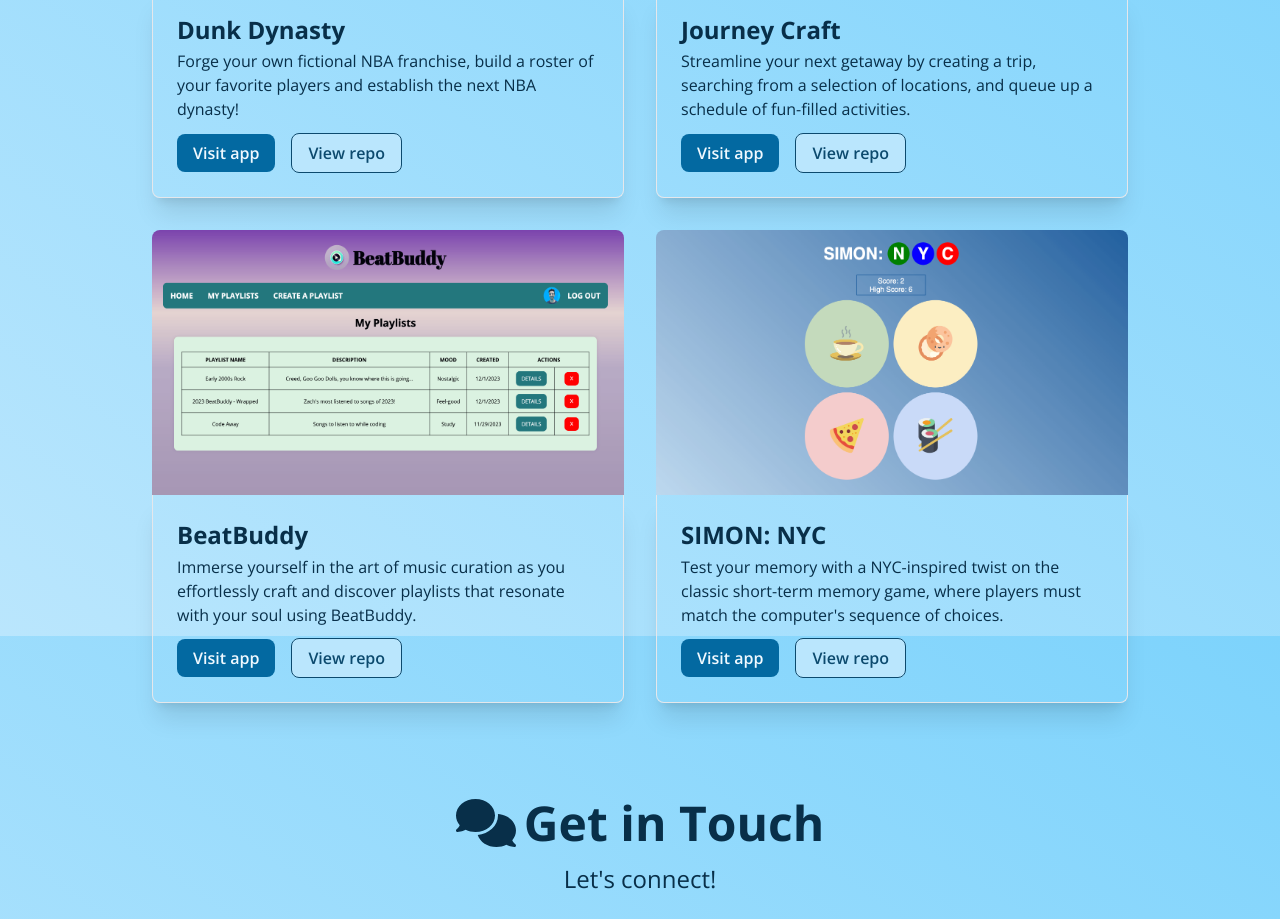
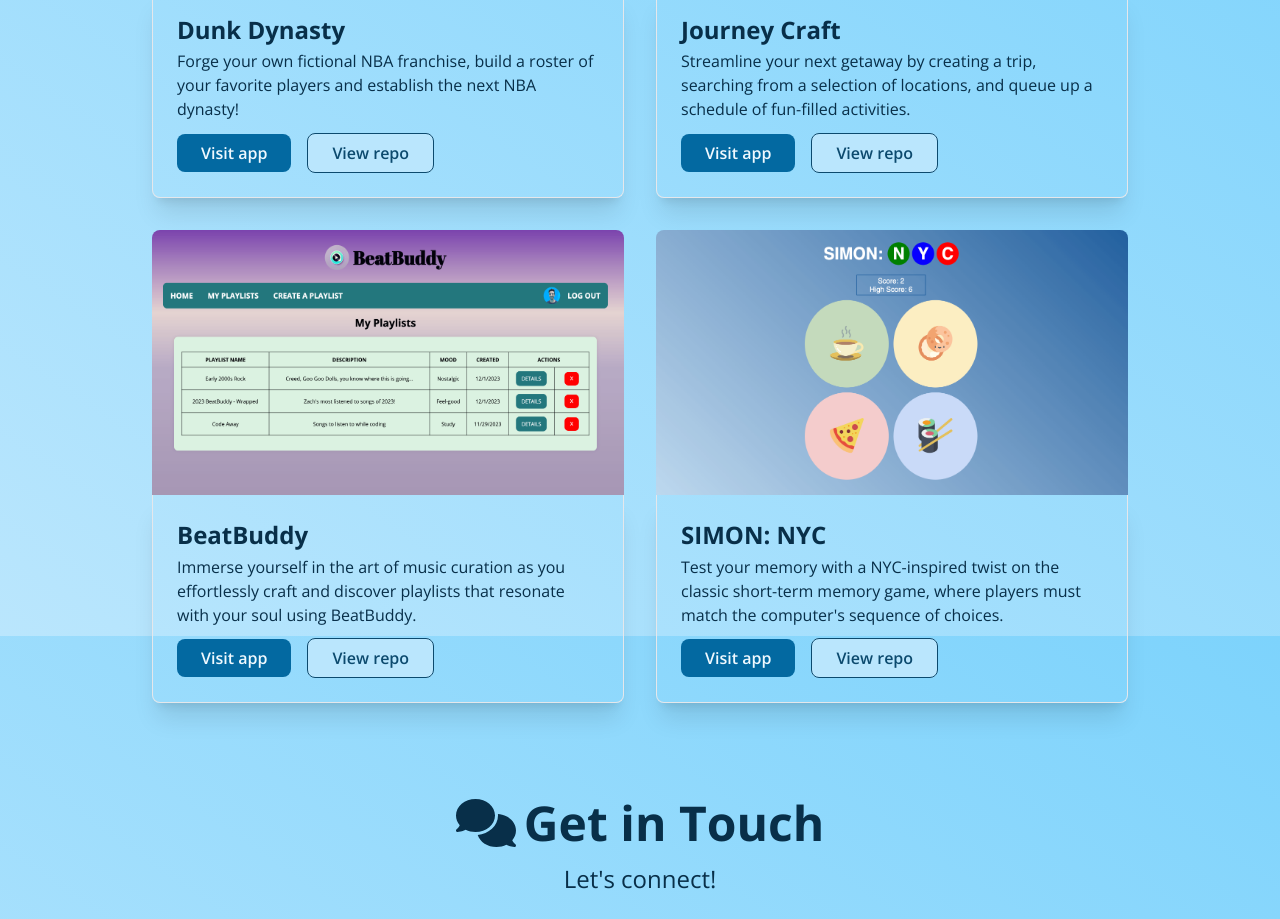
Before and after one commit to zachkurfirst/portfolio, a React (Vite) app: page / in a window 1280 px wide. Shown: the part 1980-2899 px from the top of the page. Built offline with nearby package versions, Linux system fonts and the light colour scheme.

Commit message:
btn padding adjustments

```diff
--- a/src/index.css
+++ b/src/index.css
@@ -6,7 +6,7 @@
 @layer components {
   /* standard button */
   .btn {
-    @apply rounded-lg px-4 py-2 font-semibold cursor-pointer;
+    @apply rounded-lg px-6 py-2 font-semibold cursor-pointer;
   }
   /* large button */
   .btn-lg {
--- a/src/pages/Contact.jsx
+++ b/src/pages/Contact.jsx
@@ -35,7 +35,6 @@ const Contact = (props) => {
         <div className="flex flex-wrap justify-center items-center gap-5 mb-8">
           {contact.map((c, idx) => {
             return (
-              //   <div key={idx} className="w-56">
               <a
                 href={c.link}
                 target="_blank"
@@ -45,13 +44,12 @@ const Contact = (props) => {
               >
                 <img src={c.image} alt={c.name} />
               </a>
-              //   </div>
             );
           })}
         </div>
       )}
       <div id="contact-buttons" className="flex justify-center mb-24">
-        <a href="mailto:zachmk11@gmail.com" className="btn-lg btn-primary mr-4">
+        <a href="mailto:zachmk11@gmail.com" className="btn sm:btn-lg btn-primary mr-4">
           Email
         <FontAwesomeIcon icon={faPaperPlane} className="ml-2"/>
         </a>
@@ -59,7 +57,7 @@ const Contact = (props) => {
           href="https://drive.google.com/file/d/1l0w8Zk-aY3DOdd1tUJ2-c590OSaGJ7Fa/view?usp=sharing"
           target="_blank"
           rel="noopener noreferrer"
-          className="btn-lg btn-secondary"
+          className="btn sm:btn-lg btn-secondary"
         >
           Resume
           <FontAwesomeIcon icon={faFileLines} className="ml-2"/>
@@ -70,12 +68,3 @@ const Contact = (props) => {
 };
 
 export default Contact;
-
-//   {/* <div className="flex justify-center">
-//     <a href="#projects" className="btn-lg btn-primary mr-4">
-//       Projects
-//     </a>
-//     <a href="#contact" className="btn-lg btn-secondary">
-//       Get in touch
-//     </a>
-//   </div> */}
--- a/src/pages/Projects.jsx
+++ b/src/pages/Projects.jsx
@@ -51,7 +51,7 @@ const Projects = (props) => {
                       href={project.live}
                       target="_blank"
                       rel="noopener noreferrer"
-                      className="btn btn-primary mr-4"
+                      className="btn btn-primary px-4 md:px-6 mr-4"
                     >
                       Visit app
                     </a>
@@ -59,7 +59,7 @@ const Projects = (props) => {
                       href={project.git}
                       target="_blank"
                       rel="noopener noreferrer"
-                      className="btn btn-secondary"
+                      className="btn btn-secondary px-4 md:px-6"
                     >
                       View repo
                     </a>
```
